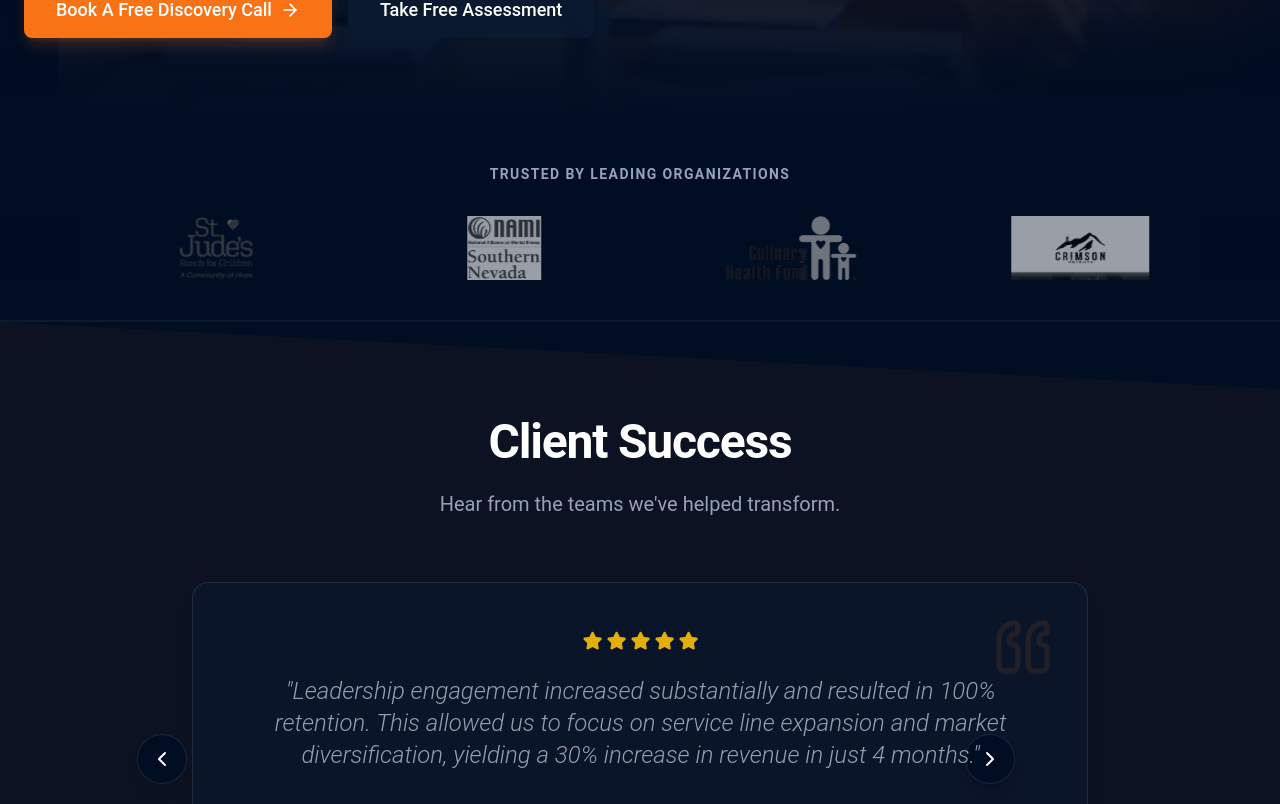
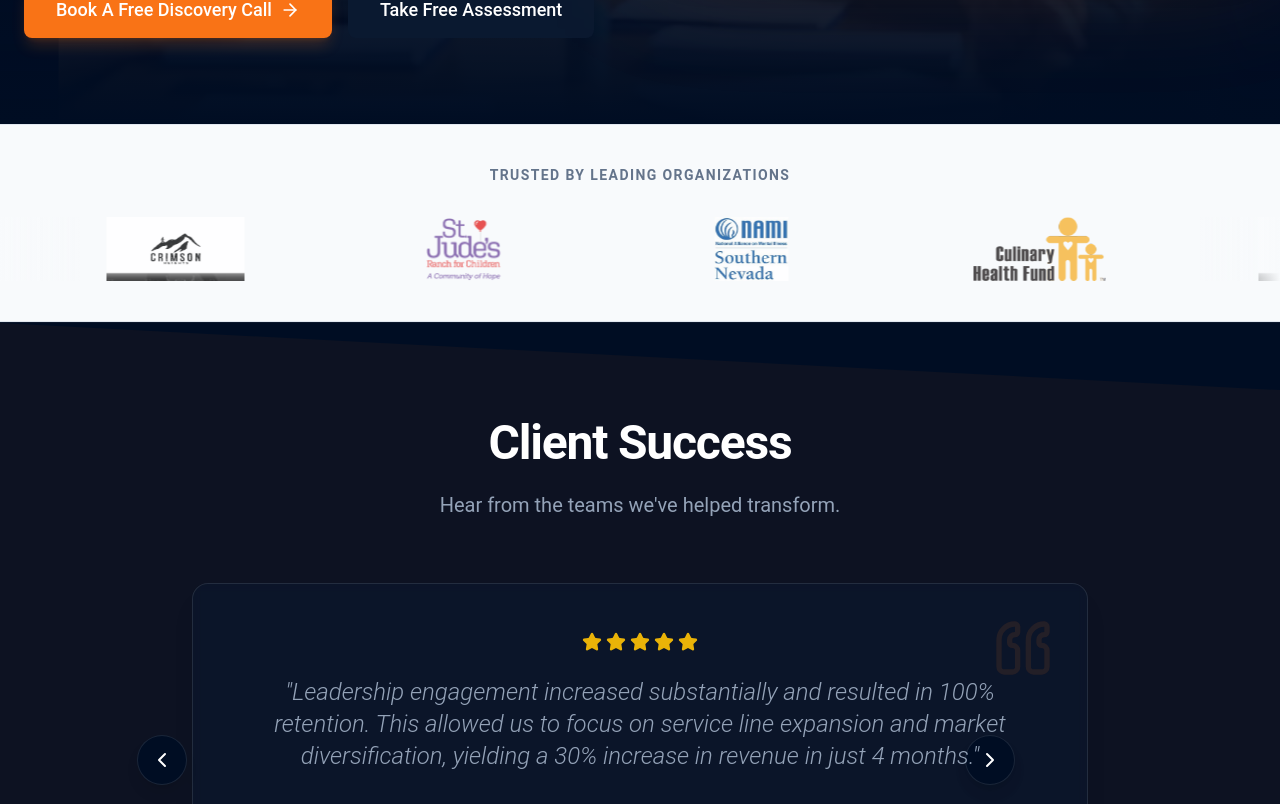
Before and after one commit to Mlcox2/company-xceleration, a React (Vite) app: page / in a window 1280 px wide. Shown: the part 676-1480 px from the top of the page. Built offline with nearby package versions, Linux system fonts and the light colour scheme.

Commit message:
Add Deepa Hasija MD to team roster

```diff
--- a/src/components/TrustBar.tsx
+++ b/src/components/TrustBar.tsx
@@ -8,22 +8,20 @@ export const TrustBar = () => {
         "/assets/logos/logo-4.jpg",
     ];
 
-    // Ensure we have enough copies to cover wide screens
-    // Loop 4 times to be safe
     const carouselLogos = [...logos, ...logos, ...logos, ...logos];
 
     return (
-        <section className="bg-background py-10 border-b border-white/5 relative z-20">
+        <section className="bg-slate-50 py-10 border-y border-slate-200 relative z-20">
             <div className="container mx-auto px-6 mb-8 text-center">
-                <p className="text-sm font-bold text-text-secondary uppercase tracking-widest">
+                <p className="text-sm font-bold text-slate-500 uppercase tracking-widest">
                     Trusted by Leading Organizations
                 </p>
             </div>
 
             <div className="relative overflow-hidden w-full">
                 {/* Gradient Masks */}
-                <div className="absolute top-0 left-0 w-20 h-full bg-gradient-to-r from-background to-transparent z-10 pointer-events-none" />
-                <div className="absolute top-0 right-0 w-20 h-full bg-gradient-to-l from-background to-transparent z-10 pointer-events-none" />
+                <div className="absolute top-0 left-0 w-20 h-full bg-gradient-to-r from-slate-50 to-transparent z-10 pointer-events-none" />
+                <div className="absolute top-0 right-0 w-20 h-full bg-gradient-to-l from-slate-50 to-transparent z-10 pointer-events-none" />
 
                 {/* Track */}
                 <div className="flex w-max animate-scroll hover:[animation-play-state:paused] items-center">
@@ -32,7 +30,7 @@ export const TrustBar = () => {
                             <img
                                 src={src}
                                 alt="Client Logo"
-                                className="w-full h-16 object-contain grayscale opacity-60 hover:grayscale-0 hover:opacity-100 transition-all duration-300"
+                                className="w-full h-16 object-contain opacity-80 hover:opacity-100 transition-all duration-300 mix-blend-multiply"
                             />
                         </div>
                     ))}
--- a/src/data/teamMembers.ts
+++ b/src/data/teamMembers.ts
@@ -47,5 +47,11 @@ export const TEAM_MEMBERS: TeamMember[] = [
         role: "Billing Specialist",
         image: "https://images.leadconnectorhq.com/image/f_webp/q_80/r_1200/u_https://assets.cdn.filesafe.space/nSmi03CFhTx89dc3EbIf/media/69596e2374830341e1df7454.jpeg",
         bio: "Tezia is the Billing and Auditing Specialist for Company Xcelerations with a focus on accuracy, compliance, and process improvement. She manages the billing process and reviews, audits, and financial documentation while collaborating closely with internal teams to support efficient and transparent consulting operations."
+    },
+    {
+        name: "Deepa Hasija MD",
+        role: "Child, Adolescent & Adult Psychiatrist",
+        image: "/assets/images/deepa-hasija.jpg",
+        bio: "Dr. Deepa Hasija has been treating and diagnosing children in the Las Vegas and Reno community for over 5 years. Dr Hasija is focused on treating children with depression, anxiety, ADHD, trauma, mood disorder, addiction. She also extends care to family members who are in need. She is a preferred psychiatrist for the foster care community.\n\nShe is the founder and owner of Satori Behavioral Health, is the Child and adolescent director of inpatient psychiatry, partial hospitalization program in a behavioral hospital, published author in Psychiatric Annals and published poet.\n\nShe received a certificate of commendation from Senator Harry Reid on her completion of the child and adolescent program from the University of Nevada."
     }
 ];
--- a/tailwind.config.js
+++ b/tailwind.config.js
@@ -31,7 +31,7 @@ export default {
             keyframes: {
                 scroll: {
                     '0%': { transform: 'translateX(0)' },
-                    '100%': { transform: 'translateX(-100%)' },
+                    '100%': { transform: 'translateX(-50%)' },
                 },
             },
         },
```
Also changed, not shown: public/assets/images/deepa-hasija.jpg (added).
